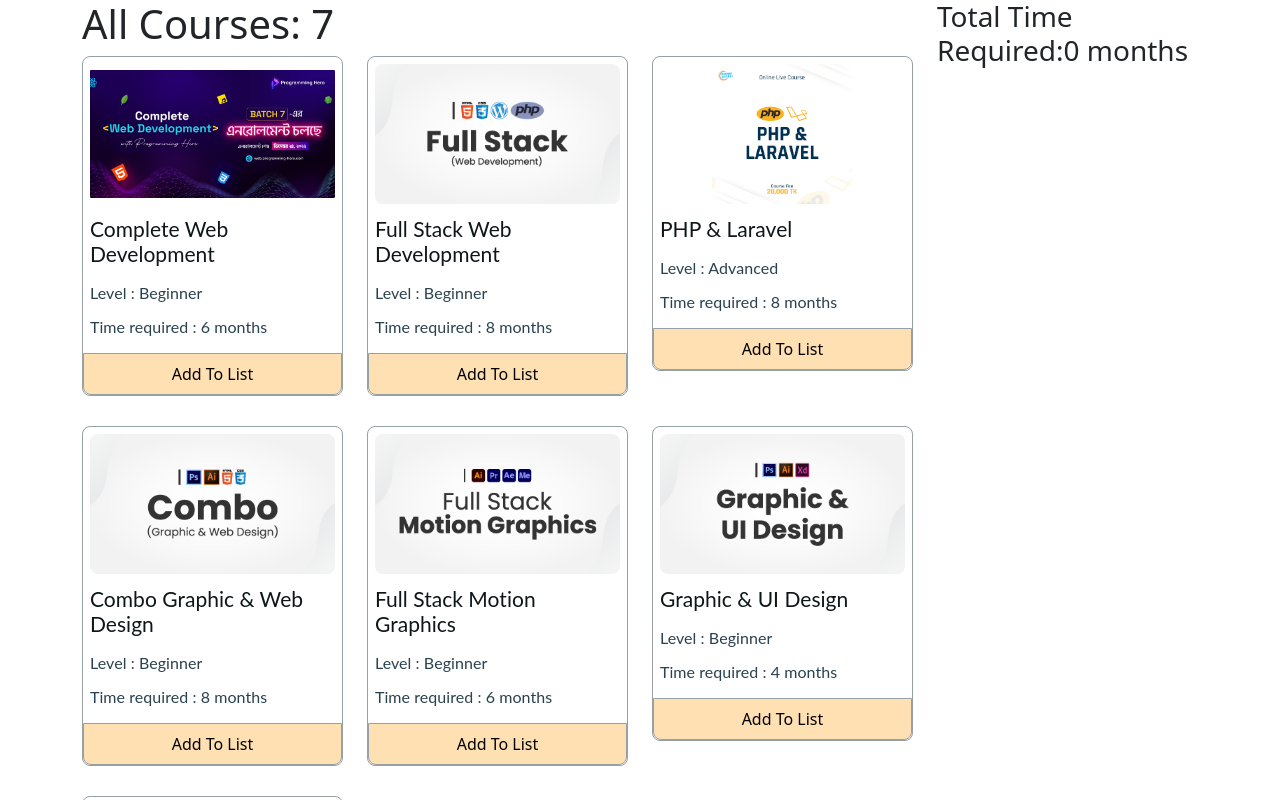
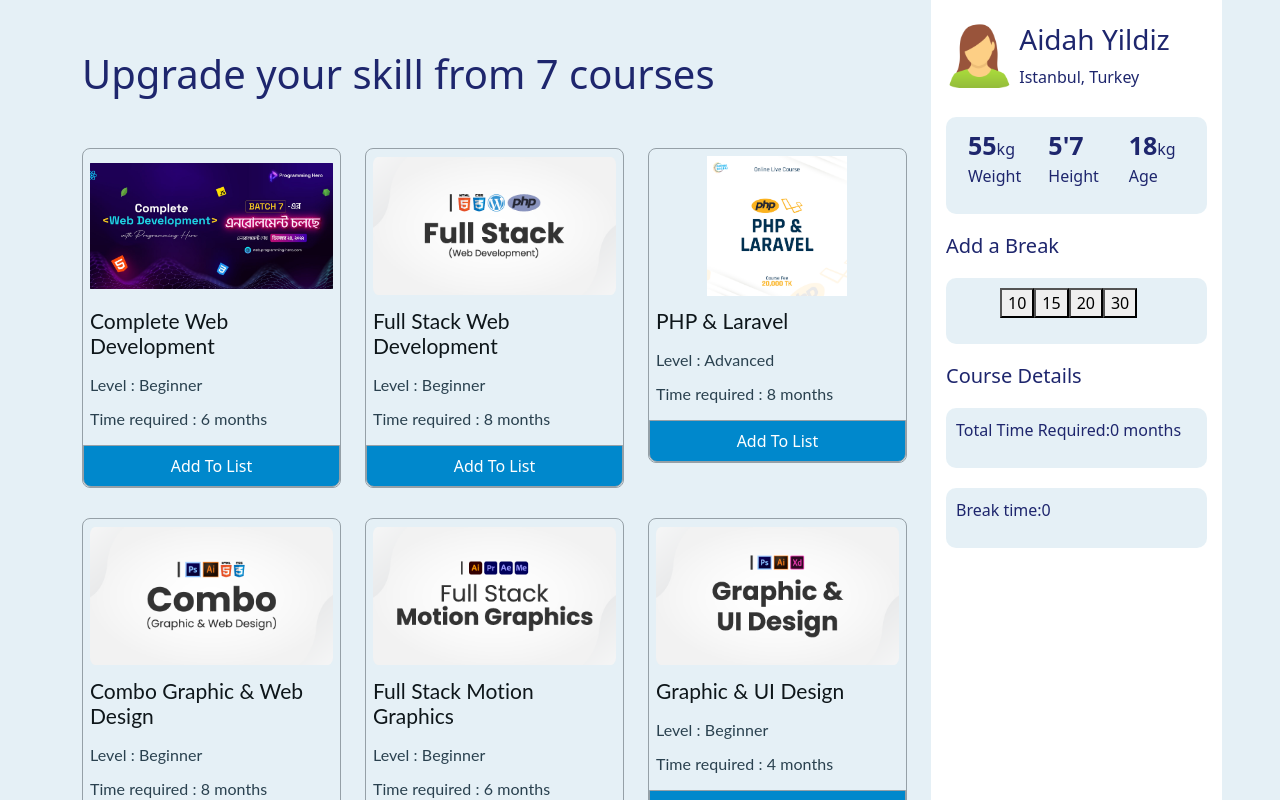
Before and after one commit to KhadizaChowdhury/ultra-active-club, a React (Create React App) app: page / in a window 1280 px wide. Shown: the top 800 px of the page. Built offline with nearby package versions, Linux system fonts and the light colour scheme.

Commit message:
Summary added

```diff
--- a/public/index.html
+++ b/public/index.html
@@ -24,7 +24,7 @@
       work correctly both with client-side routing and a non-root public URL.
       Learn how to configure a non-root public URL by running `npm run build`.
     -->
-    <title>React App</title>
+    <title>Skill Course</title>
   </head>
   <body>
     <noscript>You need to enable JavaScript to run this app.</noscript>
--- a/src/App.css
+++ b/src/App.css
@@ -1,11 +1,12 @@
-.App {
+.App{
+  background-color: #d0e4ef8f;
 }
 .container{
   max-width: 1300px;
   margin: auto;
 }
 body{
-  background-color: #FFFFFF;
+  color: #1e266d!important;
 }
 .App-logo {
   height: 40vmin;
--- a/src/components/Course/Course.css
+++ b/src/components/Course/Course.css
@@ -59,9 +59,13 @@
     right: 0%;
     bottom: 0%;
     padding: 8px;
-    background: #FFE0B3;
+    color: #fff;
+    background: #0088CC;
     border: 1px solid #95A0A7;
     border-radius: 0px 0px 8px 8px;
+}
+.course .addList:hover{
+    background-color: #1e266d;
 }
 .course .fa-list-shopping{
     margin-left: 5px;
--- a/src/components/Course/Course.js
+++ b/src/components/Course/Course.js
@@ -16,7 +16,7 @@ const Course = (props) => {
             </div>
             {/* Option 1
             <button onClick={addList}>Add To List</button> */}
-            <button className='addList' onClick={ () => addToList(course)}>Add To List</button>
+            <button id='addBtn' className='addList' onClick={ () => addToList(course)}>Add To List</button>
         </div>
         </div>
 
--- a/src/components/Courses/Courses.css
+++ b/src/components/Courses/Courses.css
@@ -1,10 +1,3 @@
-/* .shop_cont{
-    display: grid;
-    grid-template-columns: repeat(2,1fr);
-    gap: 40px;
-} */
-/* .courses{
-    display: grid;
-    grid-template-columns: repeat(3,1fr);
-    gap: 20px;
-} */
+.shop_cont h1{
+    margin: 50px 0;
+}
--- a/src/components/Courses/Courses.js
+++ b/src/components/Courses/Courses.js
@@ -15,6 +15,7 @@ const Courses = () => {
     }, [])
 
     const addToList = (course) => {
+        console.log(course);
         // list.push(course);
         const newList = [...list, course];
         setList(newList);
@@ -22,9 +23,9 @@ const Courses = () => {
     // const addList = () => addToList(id);
 
     return (
-        <div className="shop_cont row">
+        <div className="shop_cont row gx-5">
             <div className='col-9'>
-                <h1>All Courses: {courses.length}</h1>
+                <h1>Upgrade your skill from {courses.length} courses</h1>
                 <div className='courses row row-cols-1 row-cols-md-6 row-cols-lg-3 gx-4'>
                     {
                         courses.map(course => <Course
@@ -37,7 +38,7 @@ const Courses = () => {
                     }
                 </div>
             </div>
-            <div className='col-3'>
+            <div className='student col-3'>
                 <Summary list={list}></Summary>
             </div>
         </div>
--- a/src/components/Summary/Summary.css
+++ b/src/components/Summary/Summary.css
@@ -0,0 +1,13 @@
+.student{
+    background-color: #fff;
+    padding: 15px;
+}.info{
+    background-color: #d0e4ef8f;
+    margin: 20px 0;
+    padding: 10px;
+    border-radius: 10px;
+}
+.p-info.p-info{
+    font-size: 25px;
+    font-weight: 700;
+}
--- a/src/components/Summary/Summary.js
+++ b/src/components/Summary/Summary.js
@@ -5,13 +5,52 @@ const Summary = (props) => {
     const {list} = props;
     // console.log(list)
 
+    const numbers = [10, 15, 20, 30];
+    const listItems = numbers.map((number) =>
+    <button>{number}</button>
+    );
+
     let time =0;
     for (const course of list) {
         time = time + course.time;
     }
     return (
         <div>
-            <h3>Total Time Required:{time} months</h3>
+            <div className='d-flex align-items-center'>
+                <div className="d-inline-block w-25">
+                    <img className='img-fluid' src="img/avatar.png" alt="" />
+                </div>
+                <div className="d-inline-block p-2"><h3>Aidah Yildiz</h3>
+                    <div>Istanbul, Turkey</div>
+                </div>
+            </div>
+            <div className="row info">
+                <div className="col-sm">
+                    <span className='p-info'>55</span><span>kg</span>
+                    <p>Weight</p>
+                </div>
+                <div className="col-sm">
+                    <span className='p-info'>5'7</span>
+                    <p>Height</p>
+                </div>
+                <div className="col-sm">
+                    <span className='p-info'>18</span><span>kg</span>
+                    <p>Age</p>
+                </div>
+            </div>
+            <h5>Add a Break</h5>
+            <div className="row info">
+                <div className="col-sm">
+                <ul>{listItems}</ul>
+                </div>
+            </div>
+            <h5>Course Details</h5>
+            <div className="info">
+                <p>Total Time Required:{time} months</p>
+            </div>
+            <div className="info">
+                <p>Break time:{time}</p>
+            </div>
         </div>
     );
 };
```
Also changed, not shown: public/img/avatar.png (added).
